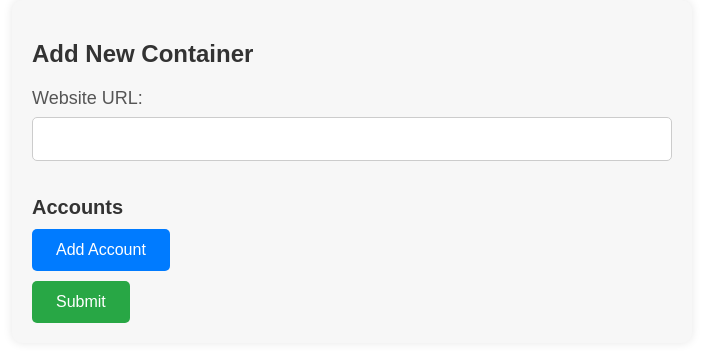
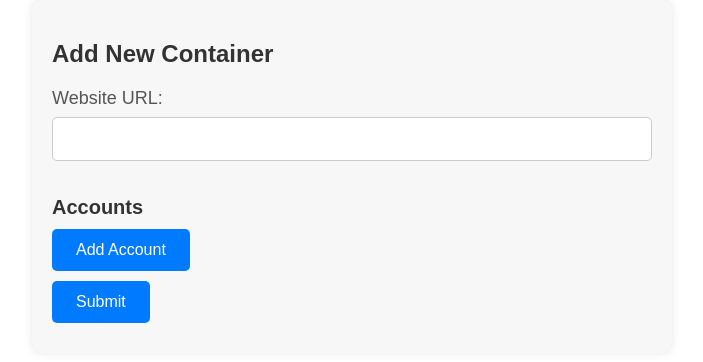
Before and after one commit to KrishnaBhawsar/password-manager-react, a React (Create React App) app: page /user/add-container in a window 1280 px wide. Shown: the top 362 px of the page, without its empty margins (288-991 px from the left). Built offline with nearby package versions, Linux system fonts and the light colour scheme.

Commit message:
first commit for edge case handling and changing css

```diff
--- a/src/Pages/AddContainer.css
+++ b/src/Pages/AddContainer.css
@@ -1,7 +1,6 @@
-/* AddContainer.css */
-
 .add-container {
-    width: 50%;
+    width: 90%;
+    max-width: 600px; /* Adjusted maximum width for responsiveness */
     margin: auto;
     padding: 20px;
     font-family: Arial, sans-serif;
@@ -63,9 +62,9 @@
     font-size: 16px;
 }
 
-/* AddContainer.css */
-
-.add-account {
+/* Button styling */
+.add-account,
+.submit {
     background-color: #007bff;
     color: #fff;
     border: none;
@@ -74,25 +73,21 @@
     cursor: pointer;
     transition: background-color 0.3s ease;
     font-size: 16px;
-    margin-bottom: 10px; /* Add margin-bottom to create space */
+    margin-bottom: 10px;
 }
 
-.submit {
-    background-color: #28a745;
-    color: #fff;
-    border: none;
-    padding: 12px 24px;
-    border-radius: 5px;
-    cursor: pointer;
-    transition: background-color 0.3s ease;
-    font-size: 16px;
-}
-
-
-.add-account:hover {
+.add-account:hover,
+.submit:hover {
     background-color: #0056b3;
 }
 
-.submit:hover {
-    background-color: #218838;
+.show-password {
+    background-color: transparent;
+    border: none;
+    color: #007bff;
+    cursor: pointer;
 }
+
+.show-password:hover {
+    color: #0056b3;
+}
--- a/src/Pages/User.css
+++ b/src/Pages/User.css
@@ -1,11 +1,19 @@
 .user-container {
-  width: 50%;
+  width: 90%; /* Adjusted width for responsiveness */
+  max-width: 800px; /* Set a maximum width */
   margin: auto;
   padding: 20px;
   font-family: 'Segoe UI', Tahoma, Geneva, Verdana, sans-serif;
   background-color: #f8f9fa;
   border-radius: 10px;
   box-shadow: 0px 0px 10px rgba(0, 0, 0, 0.1);
+}
+
+/* Adjustments for smaller screens */
+@media (max-width: 768px) {
+  .user-container {
+    padding: 10px;
+  }
 }
 
 .user-header {
@@ -117,6 +125,7 @@
 .account-info {
   margin-bottom: 10px;
 }
+
 /* User.css */
 
 /* Add styles for the email and password text */
```
